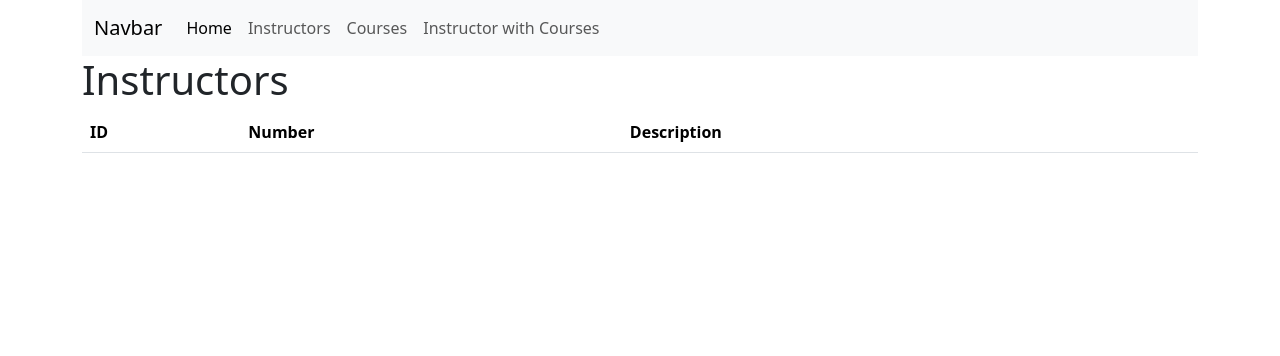
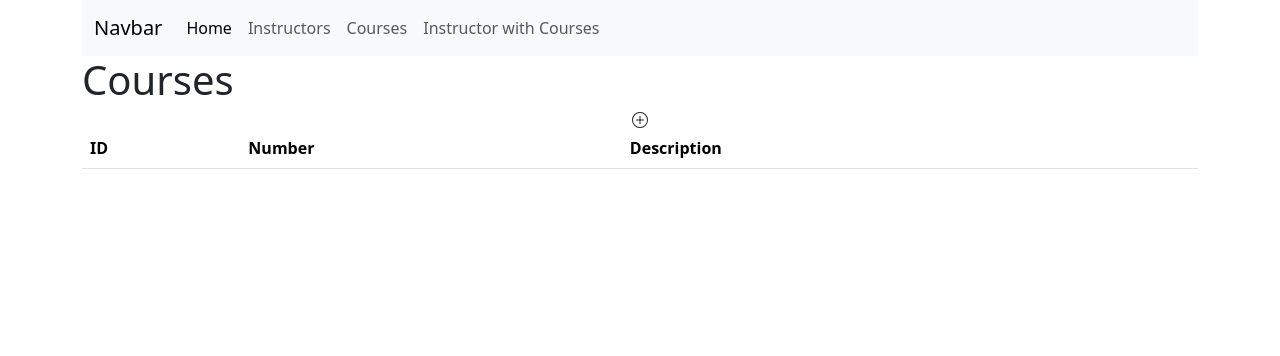
Before and after one commit to JoshuaPectol/HW3, a PHP site: page /courses.php in a window 1280 px wide. Shown: the top 356 px of the page. Run offline with PHP 8.4, Linux system fonts and the light colour scheme; data that the repository does not hold is empty.

Commit message:
Update view-courses.php

```diff
--- a/view-courses.php
+++ b/view-courses.php
@@ -1,4 +1,14 @@
-<h1>Instructors</h1>
+<div class="row">
+  <div class="col">
+    <h1>Courses</h1>
+  </div>
+  <div class="col-auto"></div>
+    <svg xmlns="http://www.w3.org/2000/svg" width="16" height="16" fill="currentColor" class="bi bi-plus-circle" viewBox="0 0 16 16">
+      <path d="M8 15A7 7 0 1 1 8 1a7 7 0 0 1 0 14zm0 1A8 8 0 1 0 8 0a8 8 0 0 0 0 16z"/>
+      <path d="M8 4a.5.5 0 0 1 .5.5v3h3a.5.5 0 0 1 0 1h-3v3a.5.5 0 0 1-1 0v-3h-3a.5.5 0 0 1 0-1h3v-3A.5.5 0 0 1 8 4z"/>
+    </svg>
+  </div>
+
 <div class="table-responsive">
   <table class="table">
     <thead>
```
